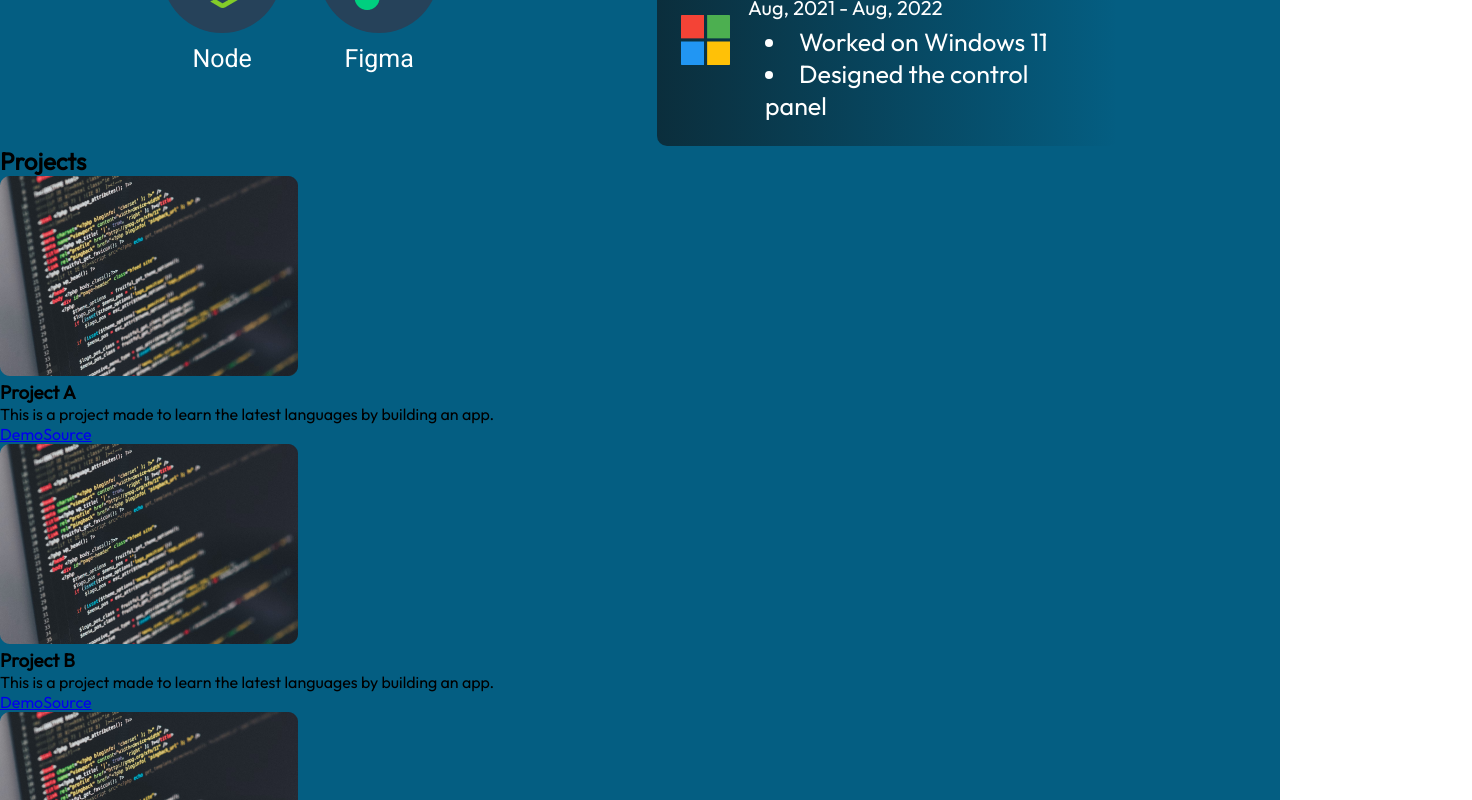
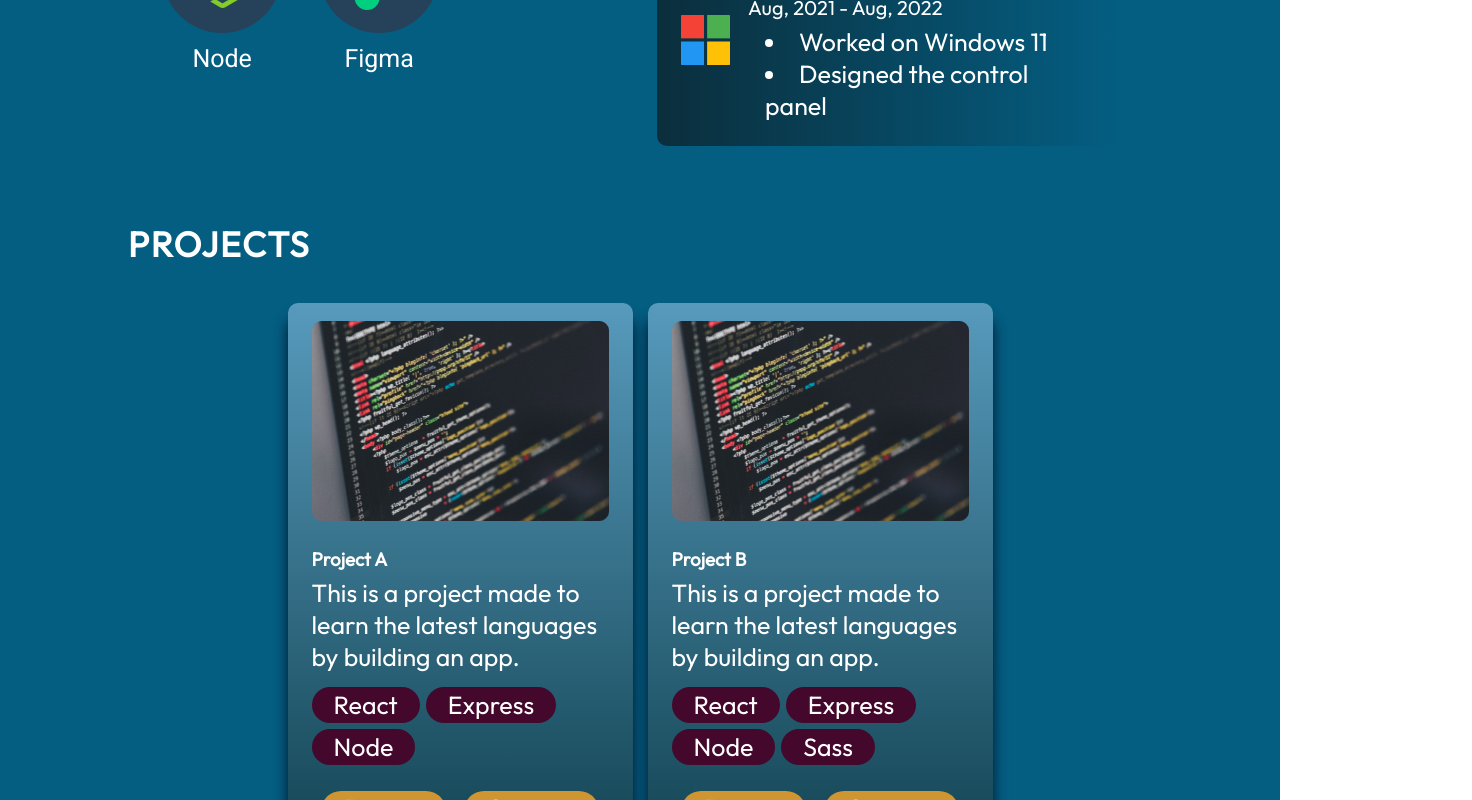
Before and after one commit to Maleesha113/Portfolio, a React (Vite) app: page / in a window 1280 px wide. Shown: the part 2000-2800 px from the top of the page, 1472 px wide, since content can reach past the window. Built offline with nearby package versions, Linux system fonts and the light colour scheme.

Commit message:
project card created

```diff
--- a/src/App.module.css
+++ b/src/App.module.css
@@ -4,8 +4,6 @@
     background-color: var(--color-bg);
     width: 100%;
     height: 100%;
-
-
-
+    overflow: hidden;
 
 }
--- /dev/null
+++ b/src/components/Projects/ProjectCard.jsx
@@ -0,0 +1,28 @@
+import React from "react";
+
+import styles from "./ProjectCard.module.css";
+import { getImageurl } from "../../utils";
+
+export const ProjectCard = ({project : { title, imageSrc, description, skills, demo, source}}) => {
+    return(
+        <div className={styles.container}>
+            <img src={getImageurl(imageSrc)} alt={`Image of ${title}`} className={styles.image}></img>
+                <h3  className={styles.i=title}>{title}</h3>
+                <p className={styles.description}>{description}</p>
+                <ul className={styles.skills}>
+                    {
+                        skills.map((skill, id) => {
+                            return(
+                                <li key={id} className={styles.skill}>{skill}</li>
+                            );
+
+                        })
+                    }
+                </ul>
+                <div className={styles.links}>
+                    <a href={demo} className={styles.link}>Demo</a>
+                    <a href={source} className={styles.link}>Source</a>
+                    </div>
+        </div>
+    )
+}
--- /dev/null
+++ b/src/components/Projects/ProjectCard.module.css
@@ -0,0 +1,62 @@
+@import "../../vars.css";
+
+.container {
+    display: flex;
+    flex-direction: column;
+    border-radius: 10px;
+    /* background: linear-gradient(90deg, #0b2e3c 0%, rgba(21, 84, 109, 0) 100%); */
+    background: linear-gradient(180deg, #579abc 0%, #134453 100%);
+    box-shadow: 0 16px 14px 0 #04152d;
+    padding: 18px 24px;
+    max-width: 345px;
+  }
+
+  .image {
+    margin-bottom: 26px;
+  }
+
+  .title {
+    font-size: 25px;
+    font-weight: 700;
+  }
+
+  .description {
+    margin-top: 6px;
+    font-size: 25px;
+    font-weight: 400;
+  }
+
+  .skills {
+    width: 100%;
+    margin-top: 14px;
+    display: flex;
+    flex-direction: row;
+    flex-wrap: wrap;
+    gap: 6px;
+    list-style: none;
+  }
+
+  .skill {
+    font-size: 25px;
+    font-weight: 400;
+    border-radius: 100px;
+    background: var(--color-dark);
+    padding: 2px 22px;
+  }
+
+  .links {
+    width: 100%;
+    margin-top: 26px;
+    display: flex;
+    justify-content: space-around;
+  }
+
+  .link {
+    text-decoration: none;
+    color: var(--color-text);
+    font-size: 30px;
+    font-weight: 600;
+    border-radius: 100px;
+    background: var(--color-primary);
+    padding: 1px 22px;
+  }
--- a/src/components/Projects/Projects.jsx
+++ b/src/components/Projects/Projects.jsx
@@ -1,32 +1,19 @@
 import React from "react";
 
+import styles from "./Projects.module.css";
 import projects from "../../data/projects.json";
-import { getImageurl } from "../../utils";
+import { ProjectCard } from "./ProjectCard";
 
 export const Projects = () => {
     return(
-        <section>
-            <h2>Projects</h2>
-            <div>
+        <section className={styles.container}>
+            <h2 className={styles.title}>Projects</h2>
+            <div className={styles.projects}>
                 {
                     projects.map((project, id) => {
-                        return <div key={id}>
-                            <img src={getImageurl(project.imageSrc)} alt={`Image of ${project.title}`}></img>
-                            <h3>{project.title}</h3>
-                            <p>{project.description}</p>
-                            <ul>
-                                {
-                                    project.skills.map((skill, id) => {
-                                        <li key={id}>{skill}</li>
-                                    })
-                                }
-                            </ul>
-                            <div>
-                                <a href={project.demo}>Demo</a>
-                                <a href={project.source}>Source</a>
-                            </div>
-                        </div>
-                    })
+                        return(
+                        <ProjectCard key={id} project={project} />
+                    )})
                 }
             </div>
         </section>
--- a/src/components/Projects/Projects.module.css
+++ b/src/components/Projects/Projects.module.css
@@ -0,0 +1,27 @@
+@import "../../vars.css";
+
+.container {
+    margin-top: 76px;
+    color: var(--color-text);
+    margin-left: 10%;
+    margin-right: 10%;
+
+  }
+
+  .title {
+    font-size: 35px;
+    font-weight: 700;
+    letter-spacing: 1.75px;
+    text-transform: uppercase;
+  }
+
+  .projects {
+    margin-top: 37px;
+    display: flex;
+    flex-direction: row;
+    flex-wrap: wrap;
+    align-items: center;
+    justify-content: center;
+    gap: 15px;
+    width: 100%;
+  }
--- a/src/vars.css
+++ b/src/vars.css
@@ -9,7 +9,7 @@
     --color-text: #fff;
     --color-primary:#cf9530 ;
     --color-secondary: #26425A;
-    --color-dark: #0b2447;
+    --color-dark: #43082b;
     --color-bg: #045e82;
 
     /* Fonts */
```
